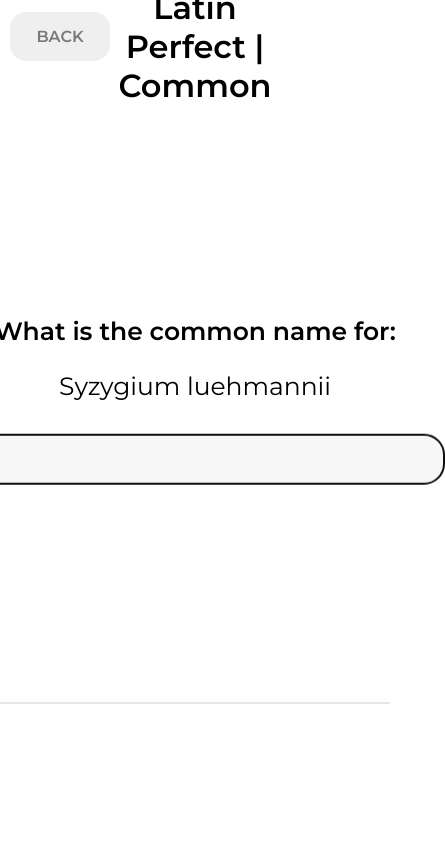
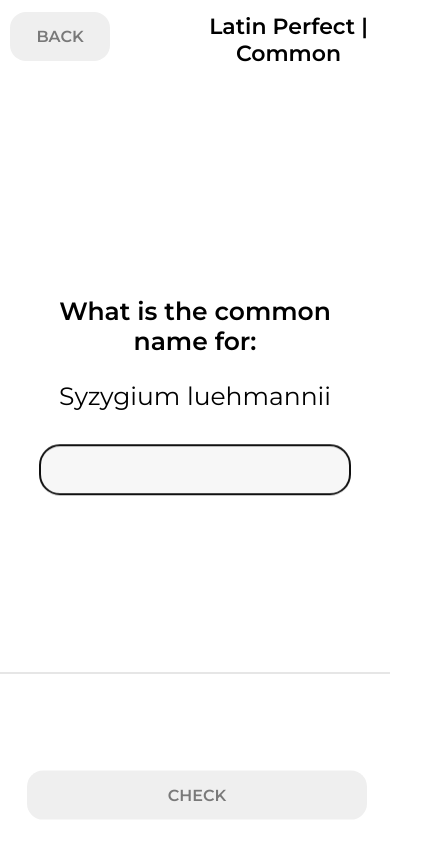
Before and after one commit to Sagelime/latin-perfect, a plain HTML site: page common.html in a window 390 px wide. Shown: the whole page, 445 px wide, since content can reach past the window. Drawn offline with Linux system fonts and the light colour scheme.

Commit message:
Add files via upload

```diff
--- a/common.html
+++ b/common.html
@@ -30,7 +30,7 @@
       <div class="center">
 
 
-        <form>
+        <form">
           <p id="outputheader" for="output1">What is the common name for: </p>
           <p><span id="latin"></span></p>
           <input type="text" id="output1" name="output1" autofocus>
@@ -38,19 +38,32 @@
         </div>
 
         <div id="bottombar" class="bottombar">
-          <table class="solutiondiv">
-            <tr>
-              <td id="resultimage">
-                <img id="iimg" src="images/cross.png" width="84px" height="84px">
-                <img id="cimg" src="images/tick.png" width="84px" height="84px">
-              </td>
-              <td>
-                <p id="resultheader">Correct solution: <br></p>
-                <p id="result"><span id="common"></span></p>
-              </td>
-              <td><input id="continuebutton" type="button" value="CHECK" onClick="check()"></td>
-            </tr>
-          </table>
+
+          <div class="grid-container">
+            <div class="item1"><img id="resultimage" src="images/blank.png" srcwidth="84px" height="84px"></div>
+
+            <div class="item2"><p id="resultheader">Correct solution: <br></p>
+              <p id="result"><span id="common"></span></p></div>
+
+            <div class="item3"><input id="continuebutton" type="button" value="CHECK" onClick="check()"></div>
+          </div>
+
+        </div>
+
+        <!-- <div id="bottombar" class="bottombar">
+          <div class="soltuiongrid">
+
+            <div id="resultimage">
+              <img id="iimg" src="images/cross.png" width="84px" height="84px">
+              <img id="cimg" src="images/tick.png" width="84px" height="84px">
+            </div>
+            <div class="itemresult">
+              <p id="resultheader">Correct solution: <br></p>
+              <p id="result"><span id="latin"></span></p>
+            </div>
+            <div class="itembutton"><input id="continuebutton" type="button" value="CHECK" onClick="check()"></div>
+
+          </div> -->
 
         </div>
       </form>
@@ -99,7 +112,8 @@
             document.getElementById("result").style.color = '#418850';
             document.getElementById("resultheader").style.color = '#418850';
             document.getElementById('bottombar').style.backgroundColor = '#edfff1';
-            var div = document.getElementById('cimg');
+            document.getElementById('resultimage').src = 'images/tick.png';
+            var div = document.getElementById('resultimage');
             div.style.opacity = "1";
             document.getElementById('continuebutton').style.color = 'white';
             document.getElementById('continuebutton').style.backgroundColor = '#418850';
@@ -110,7 +124,8 @@
           else {
             document.getElementById("result").style.color = '#b93434';
             document.getElementById("resultheader").style.color = '#b93434';
-            var div = document.getElementById('iimg');
+            document.getElementById('resultimage').src = 'images/cross.png';
+            var div = document.getElementById('resultimage');
             div.style.opacity = "1";
             document.getElementById('continuebutton').value = 'CONTINUE';
             document.getElementById('continuebutton').style.color = 'white';
--- a/style.css
+++ b/style.css
@@ -1,10 +1,10 @@
 
-/*Reset CSS*/
-/* {
+Reset CSS
+{
   padding: 0px;
   margin: 0px;
 }
-*/
+
 
 body {
   font-family: 'Montserrat', sans-serif;
@@ -16,6 +16,17 @@ h1 {
 
 p {
   font-size: 25px;
+}
+
+.copyright {
+  position: absolute;
+  bottom: 0;
+  left: 50%;
+  transform: translate(-50%, 0);
+}
+
+.copyright p {
+  font-size: 16px;
 }
 
 .titlebar {
@@ -45,6 +56,7 @@ a {
   top: 50%;
   left: 50%;
   transform: translate(-50%, -65%);
+  width: 100%;
 }
 
 button {
@@ -64,46 +76,11 @@ button {
 
 }
 
-.continue {
-  position: relative;
-  text-align: center;
-  padding: 15px;
-}
-
-#continuebutton {
-  padding: 15px;
-  border: none;
-  color: rgb(121, 121, 121);
-  text-align: center;
-  text-decoration: none;
-  font-family: 'Montserrat', sans-serif;
-  font-weight: 600;
-
-  font-size: 16px;
-  margin: 4px 2px;
-  cursor: pointer;
-  width: 150px;
-  border-radius:1em;
-}
-
-#result {
-  color: rgba(0, 0, 0, 0);
-
-  width: 350px;
-  text-align: left;
-  font-size: 18px;
-  margin: 10px 0px;
-}
-
-#resultheader {
-  color: rgba(0, 0, 0, 0);
-  width: 350px;
-  text-align: left;
-  margin: 10px 0px;
+#outputheader {
   font-weight: 600;
 }
 
-input[type=text] {
+#output1 {
   width: 500px;
   padding: 12px 20px;
   margin: 8px 0;
@@ -124,33 +101,145 @@ input[type=text] {
   height: 140px;
 }
 
-.solutiondiv {
-  text-align: center;
-  margin-top: 40px;
-  width: 1000px;
+.grid-container {
+  display: grid;
+  grid-template-columns: max-content auto auto;
+  grid-gap: 2px;
+  width: 975px;
+  margin: auto;
   height: 100%;
-  margin: auto;
+  position: relative;
+}
+
+.item1 * {
+  position: relative;
+  top: 20%;
 }
 
 #resultimage {
-  width: 110px;
-  position: relative;
+  opacity: 0%;
 }
 
-#iimg {
-  opacity: 0%;
-  top: 0;
-  left: 0;
-  position: relative;
+.item2 {
+  padding-left: 15px;
 }
 
-#cimg {
-  opacity: 0%;
-  top: 20px;
-  left: 20px;
-  position: absolute;
+.item2 * {
+  position: relative;
+  top: 20%;
 }
 
-#outputheader {
+#resultheader {
+  color: rgba(0, 0, 0, 0);
+  width: 350px;
+  text-align: left;
+  margin: 10px 0px;
   font-weight: 600;
 }
+
+#result {
+  color: rgba(0, 0, 0, 0);
+  width: 350px;
+  text-align: left;
+  font-size: 18px;
+  margin: 10px 0px;
+}
+
+.item3 {
+  text-align: right;
+  margin: 0 25px;
+}
+
+#continuebutton {
+  padding: 15px;
+  border: none;
+  color: rgb(121, 121, 121);
+  text-align: center;
+  text-decoration: none;
+  font-family: 'Montserrat', sans-serif;
+  font-weight: 600;
+
+  font-size: 16px;
+  margin: 4px 2px;
+  cursor: pointer;
+  width: 150px;
+  border-radius: 1em;
+
+  position: relative;
+  top: 50%;
+  transform: translate(0%, -60%);
+}
+
+@media screen and (max-width: 1000px) {
+  .item3 {
+    grid-area: 2 / 1 / span 1 / span 2;
+  }
+
+  .grid-container {
+    width: 100%;
+    grid-template-columns: auto;
+  }
+
+  #continuebutton {
+    width: 100%;
+  }
+
+  #resultheader {
+    font-size: 22px;
+  }
+
+  #result {
+    font-size: 16px;
+  }
+
+  .item3 {
+    margin: 0 25px 15px 25px;
+  }
+
+  .item2 {
+    padding-left: 30px;
+  }
+
+  .item2 * {
+    top: 10%;
+  }
+
+  .item1 {
+    display: none;
+  }
+
+  .bottombar {
+    height: 170px;
+  }
+
+  .titlebar h1 {
+    top: 5px;
+    right: 0;
+    transform: none;
+    margin: 0;
+    font-size: 22px;
+  }
+}
+
+@media screen and (max-width: 600px) {
+  .center {
+    /* min-width: 20%; */
+    width: 80%;
+  }
+
+  #output1 {
+    width: 100%;
+  }
+
+}
+
+/* input[type=text] {
+  width: 500px;
+  padding: 12px 20px;
+  margin: 8px 0;
+  box-sizing: border-box;
+  font-size: 20px;
+  background-color: #f7f7f7;
+  border: 2px solid #e6e6e6;
+  border-radius:1em;
+} */
```
Also changed, not shown: index.html (+1 -1 lines), latin.html (+30 -15 lines), images/blank.png (added).
